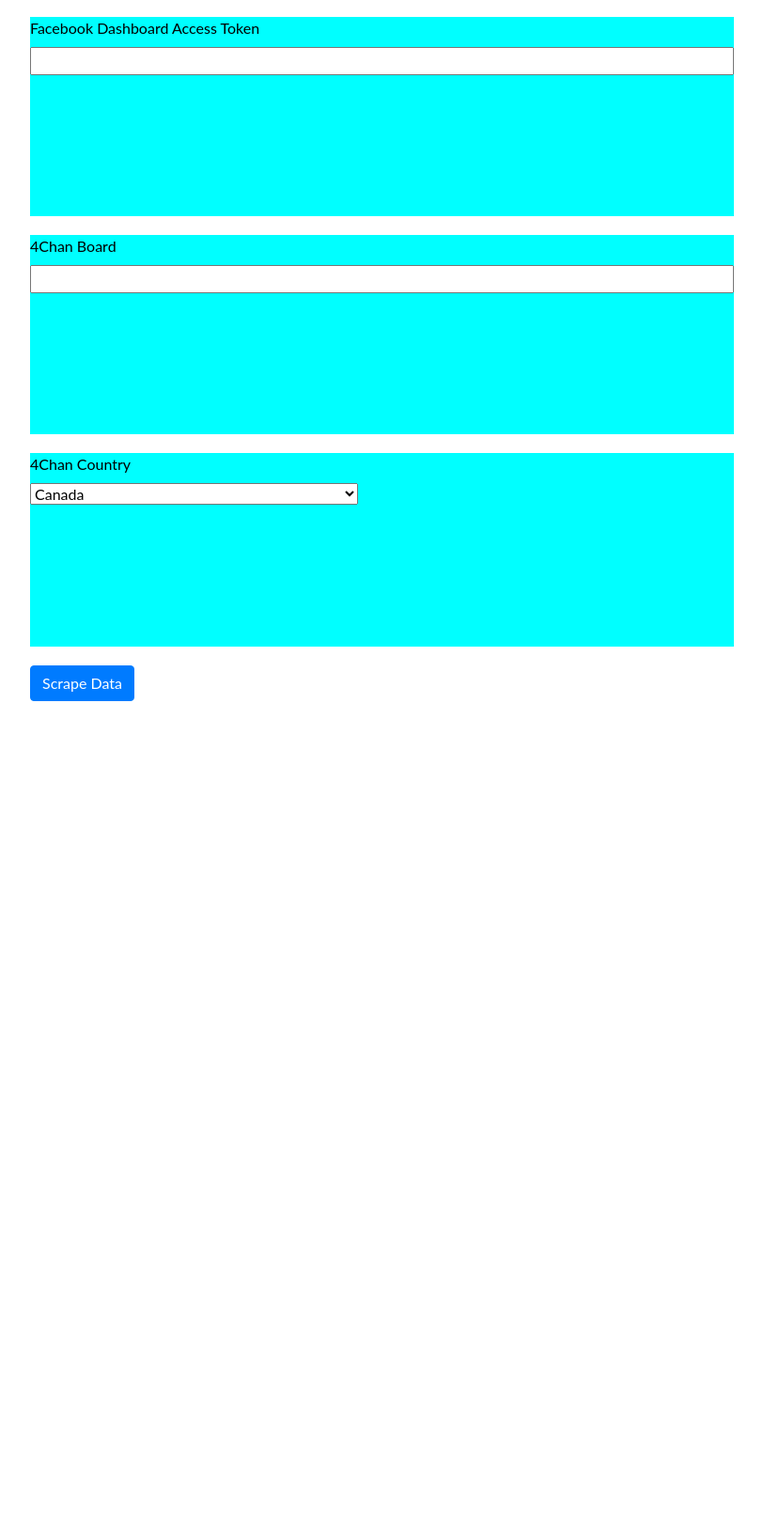
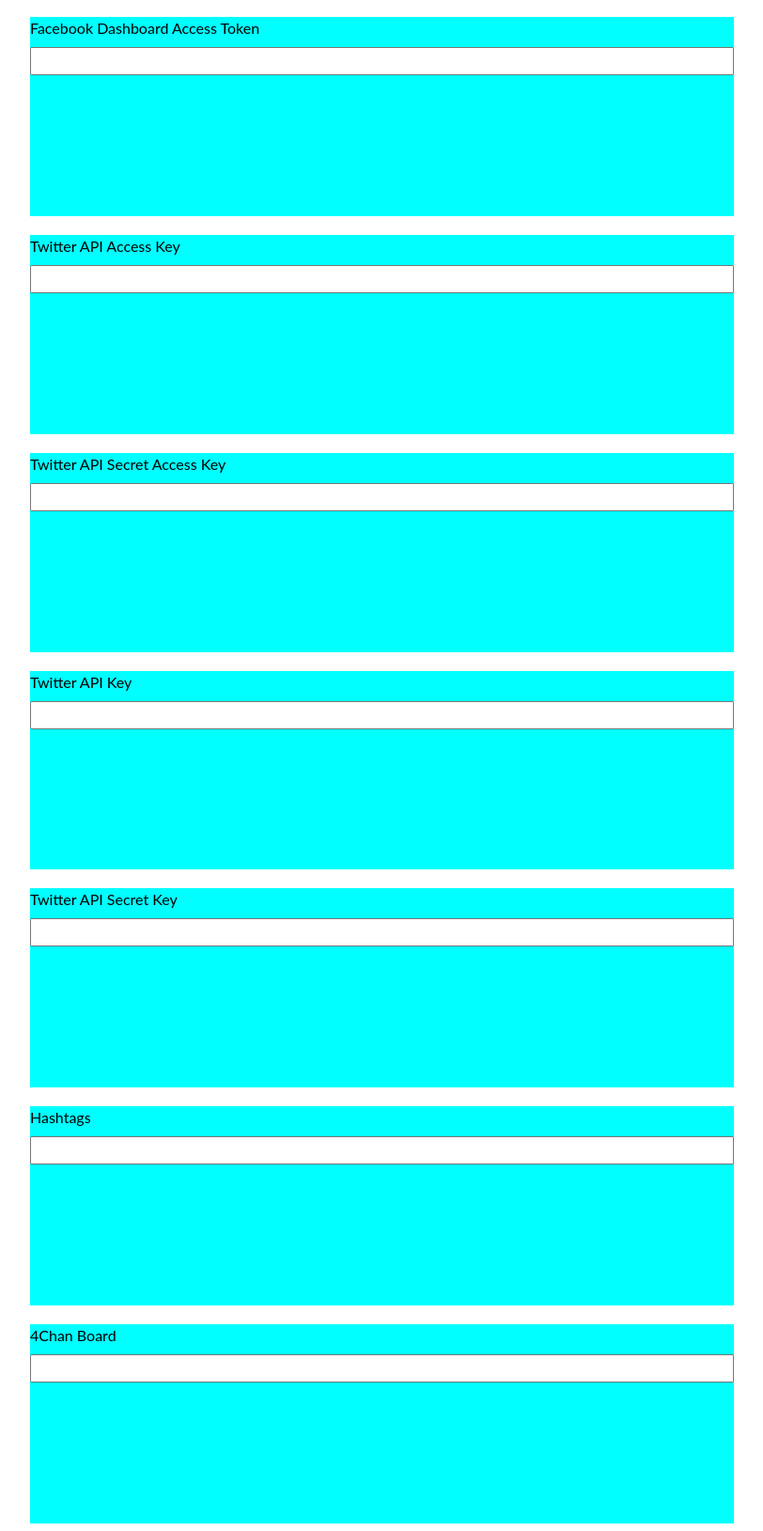
Before and after one commit to elsa-k-donovan/ImageFlow, a Django app: page /ImageFlow/ImageGathering/ in a window 1280 px wide. Shown: the part 1103-2732 px from the top of the page at 94% size, without its empty margins (53-865 px from the left). Before the commit the page ends 1849 px from the top, so only its background shows below. Run offline with Django 3.2, Linux system fonts and the light colour scheme; the visitor is signed in with stand-in values (Sample User, id 1); parts of the project's set-up code (start-up, migrations or seed data) failed here and were passed over; some libraries are stand-ins or nearby versions.

Commit message:
added twitter scraper and input forms

```diff
--- a/DDI_Website/ImageFlow/forms.py
+++ b/DDI_Website/ImageFlow/forms.py
@@ -18,6 +18,7 @@ class Image_Gathering(forms.Form):
         widget=forms.RadioSelect,
         choices= CHOICES_PLATFORM,
     )
+
     startDate = forms.CharField(label = 'Start Date',max_length=10, required=True, widget=forms.TextInput(attrs={'placeholder': 'MM/DD/YYYY'}))
     endDate = forms.CharField(label = 'End Date',max_length=10, required=True, widget=forms.TextInput(attrs={'placeholder' : 'MM/DD/YYYY'}))
 
@@ -38,6 +39,11 @@ class Image_Gathering(forms.Form):
 
     # # Twitter Fields
     # hashTag = forms.CharField(label = 'Input',max_length=500, required=True, widget=forms.HiddenInput())
+    access_key = forms.CharField(label = 'Twitter API Access Key', max_length=500, required=False, widget=forms.TextInput(attrs={'size':'80'}))
+    access_secret_key = forms.CharField(label = 'Twitter API Secret Access Key', max_length=500, required=False, widget=forms.TextInput(attrs={'size':'80'}))
+    api_key = forms.CharField(label = 'Twitter API Key', max_length=500, required=False, widget=forms.TextInput(attrs={'size':'80'}))
+    api_secret_key = forms.CharField(label = 'Twitter API Secret Key', max_length=500, required=False, widget=forms.TextInput(attrs={'size':'80'}))
+    hashtags = forms.CharField(label = 'Hashtags', max_length=500, required=False, widget=forms.TextInput(attrs={'size':'80'}))
 
 
     def __init__(self, *args, **kwargs):
@@ -52,6 +58,11 @@ class Image_Gathering(forms.Form):
                 'choice_platform',
                 'subReddit',
                 'access_token',
+                'access_key',
+                'access_secret_key',
+                'api_key',
+                'api_secret_key',
+                'hashtags',
                 'board',
                 'Country',
             ),
--- a/DDI_Website/ImageFlow/tasks.py
+++ b/DDI_Website/ImageFlow/tasks.py
@@ -20,7 +20,7 @@ import PIL
 data_dir = "/Users/katyadonovan/PycharmProjects/ImageFlow/File_Server/ImageFlow/img/reddit"
 
 @shared_task(bind = True , name = "ImageGathering")
-def ImageGathering(self, startDate , endDate, platform, subReddit, board, Country, fb_access_tk):
+def ImageGathering(self, startDate , endDate, platform, subReddit, board, Country, fb_access_tk, access_key, access_secret_key, api_key, api_secret_key, hashtags):
     """
     Returns a dataframe with the downloaded image meta data for storing!
 
@@ -43,10 +43,12 @@ def ImageGathering(self, startDate , endDate, platform, subReddit, board, Countr
     if "Facebook" in platform:
         # lets process Facebook
         fac_df = scrape_facebook(fb_access_tk, startDate, endDate)
-        outputs.append(red_df)
+        outputs.append(fac_df)
 
     if "Twitter" in platform:
         # lets process Twitter
+        twit_df = scrape_twitter(access_key, access_secret_key, api_key, api_secret_key, startDate, endDate, hashtags)
+        outputs.append(twit_df)
         pass
 
     if "4Chan" in platform:
--- a/DDI_Website/ImageFlow/views.py
+++ b/DDI_Website/ImageFlow/views.py
@@ -30,6 +30,11 @@ def ImageGathering(request):
         board = submited_data["board"]
         Country = submited_data["Country"]
         fb_access_tk = submited_data["access_token"]
+        access_key = submited_data["access_key"]
+        access_secret_key = submited_data["access_secret_key"]
+        api_key = submited_data["api_key"]
+        api_secret_key = submited_data["api_secret_key"]
+        hashtags = submited_data["hashtags"]
 
         ### TESTING
         print("startDate = " + startDate)
@@ -39,6 +44,7 @@ def ImageGathering(request):
         print("board = " + board)
         print("Country = " + Country)
         print("fb_access_tk = " + fb_access_tk)
+        print("access_key = " + access_key)
 
         if ',' in subReddit:
             subReddit = subReddit.split(',')
@@ -51,7 +57,7 @@ def ImageGathering(request):
             board = [board]
 
         #tasks_ImageGathering(startDate, endDate, platform, subReddit, board, Country, fb_access_tk)
-        task = tasks_ImageGathering.delay(startDate , endDate, platform, subReddit, board, Country, fb_access_tk)
+        task = tasks_ImageGathering.delay(startDate , endDate, platform, subReddit, board, Country, fb_access_tk, access_key, access_secret_key, api_key, api_secret_key)
         # task_id = task.task_id
         numTasks = TaskResult.objects.all().count() + 1
         currentUserModelExt.update(arrayTasksCompleted=currentUserModelExt[0].arrayTasksCompleted + [numTasks])
--- a/DDI_Website/Templates_HTML/static/base.css
+++ b/DDI_Website/Templates_HTML/static/base.css
@@ -50,6 +50,12 @@ nav {
 #div_id_Country {
     display:none;
 }
+
+
+#div_id_access_key, #div_id_access_secret_key, #div_id_api_key, #div_id_api_secret_key, #div_id_hashtags{
+  display: none;
+}
+
 
 label {
     margin: 0px;
--- a/DDI_Website/Templates_HTML/templates/ImageFlow/ImageGathering.html
+++ b/DDI_Website/Templates_HTML/templates/ImageFlow/ImageGathering.html
@@ -25,6 +25,12 @@
             document.getElementById("div_id_access_token").style.display = "none";
             document.getElementById("div_id_board").style.display = "none";
             document.getElementById("div_id_Country").style.display = "none";
+            document.getElementById("div_id_access_key").style.display = "none";
+            document.getElementById("div_id_access_secret_key").style.display = "none";
+            document.getElementById("div_id_api_key").style.display = "none";
+            document.getElementById("div_id_api_secret_key").style.display = "none";
+            document.getElementById("div_id_hashtags").style.display = "none";
+
           }
       });
 
@@ -38,6 +44,11 @@
             document.getElementById("div_id_subReddit").style.display = "none";
             document.getElementById("div_id_board").style.display = "none";
             document.getElementById("div_id_Country").style.display = "none";
+            document.getElementById("div_id_access_key").style.display = "none";
+            document.getElementById("div_id_access_secret_key").style.display = "none";
+            document.getElementById("div_id_api_key").style.display = "none";
+            document.getElementById("div_id_api_secret_key").style.display = "none";
+            document.getElementById("div_id_hashtags").style.display = "none";
           }
 
       });
@@ -52,6 +63,12 @@
             document.getElementById("div_id_subReddit").style.display = "none";
             document.getElementById("div_id_board").style.display = "none";
             document.getElementById("div_id_Country").style.display = "none";
+            document.getElementById("div_id_access_key").style.display = "block";
+            document.getElementById("div_id_access_secret_key").style.display = "block";
+            document.getElementById("div_id_api_key").style.display = "block";
+            document.getElementById("div_id_api_secret_key").style.display = "block";
+            document.getElementById("div_id_hashtags").style.display = "block";
+
           }
 
       });
@@ -66,6 +83,11 @@
             document.getElementById("div_id_subReddit").style.display = "none";
             document.getElementById("div_id_board").style.display = "block";
             document.getElementById("div_id_Country").style.display = "block";
+            document.getElementById("div_id_access_key").style.display = "none";
+            document.getElementById("div_id_access_secret_key").style.display = "none";
+            document.getElementById("div_id_api_key").style.display = "none";
+            document.getElementById("div_id_api_secret_key").style.display = "none";
+            document.getElementById("div_id_hashtags").style.display = "none";
           }
 
       });
```
Also changed, not shown: 3 other files.
